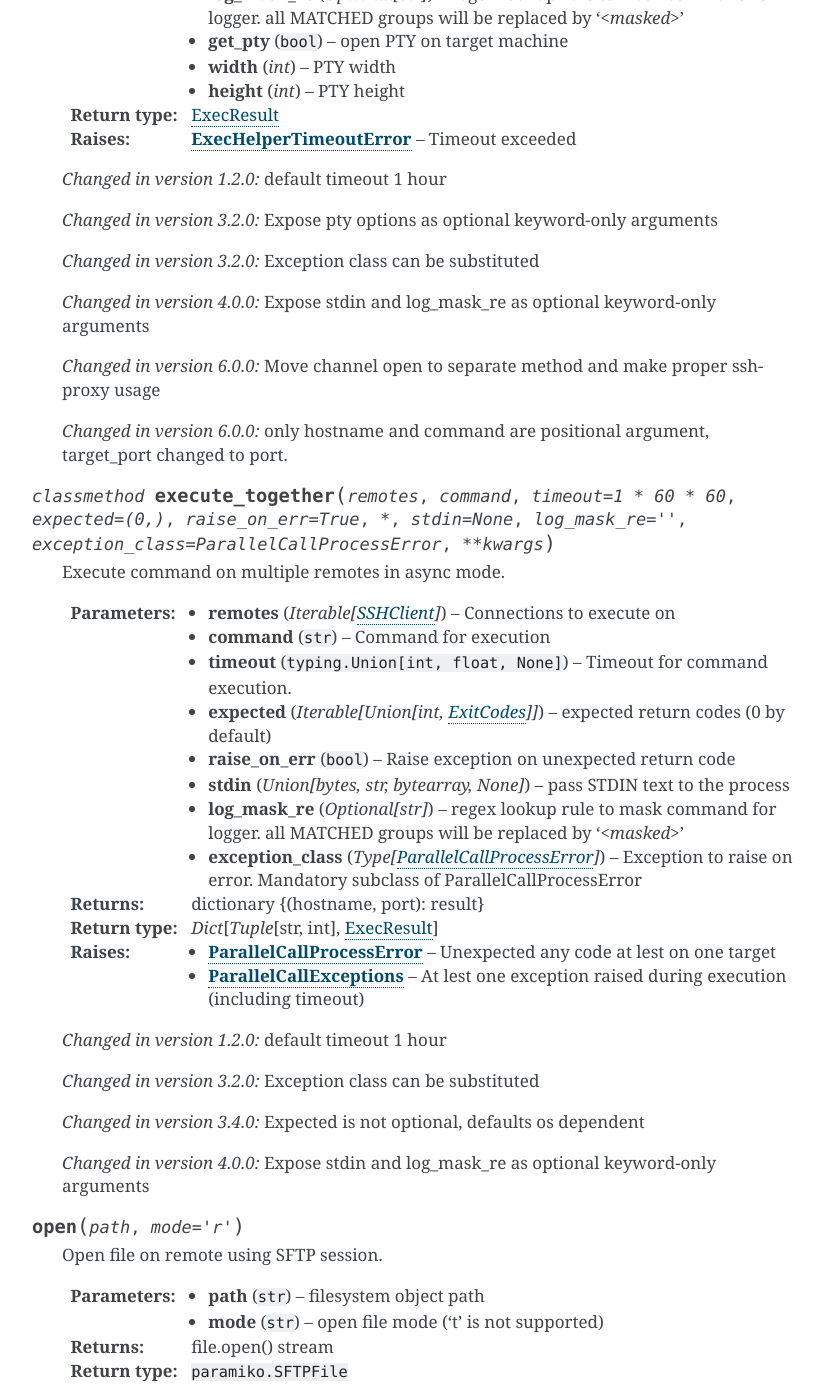
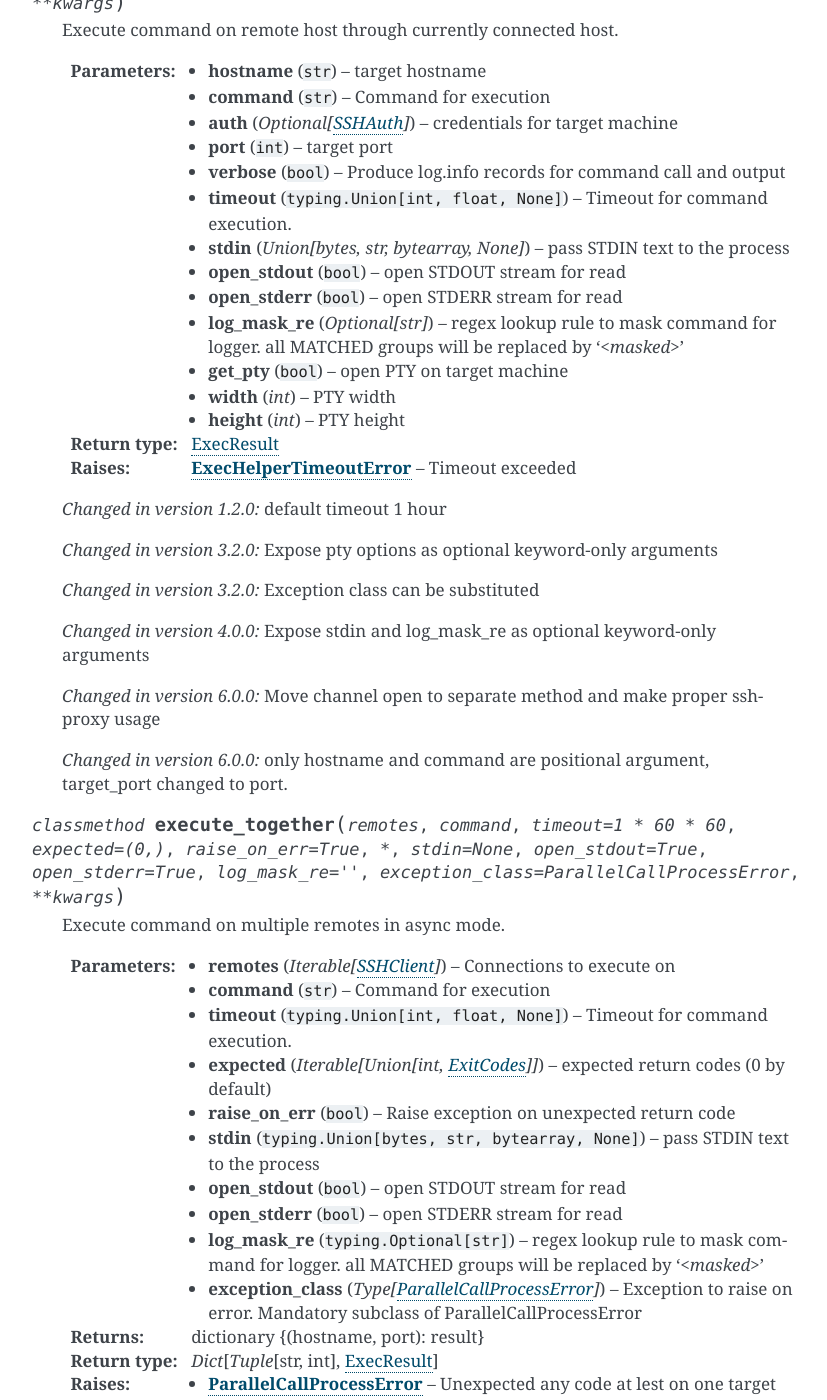
Before and after one commit to python-useful-helpers/exec-helpers, a Sphinx documentation site: the page built from doc/source/SSHClient.rst, in a window 1280 px wide and 1400 px high, scrolled down 6393 px. Shown: the whole window, without its empty margins (248-1075 px from the left). Built offline with Sphinx 7.4.7, drawn with Linux system fonts in a browser that asks for light colours; some of the changed text lies outside the part shown.

Commit message:
Expose common **kwargs and make useless override __enter__ to help with typing
* internals change: move optional parameters to keyword-only

```diff
--- a/doc/source/SSHClient.rst
+++ b/doc/source/SSHClient.rst
@@ -150,7 +150,7 @@ API: SSHClient and SSHAuth.
         .. Note:: Enter and exit ssh context manager is produced as well.
         .. versionadded:: 1.2.1
 
-    .. py:method:: execute(command, verbose=False, timeout=1*60*60, *, log_mask_re=None, stdin=None, **kwargs)
+    .. py:method:: execute(command, verbose=False, timeout=1*60*60, *, log_mask_re=None, stdin=None, open_stdout=True, open_stderr=True, **kwargs)
 
         Execute command and wait for return code.
 
@@ -164,12 +164,16 @@ API: SSHClient and SSHAuth.
         :type log_mask_re: ``typing.Optional[str]``
         :param stdin: pass STDIN text to the process
         :type stdin: ``typing.Union[bytes, str, bytearray, None]``
+        :param open_stdout: open STDOUT stream for read
+        :type open_stdout: ``bool``
+        :param open_stderr: open STDERR stream for read
+        :type open_stderr: ``bool``
         :rtype: ExecResult
         :raises ExecHelperTimeoutError: Timeout exceeded
 
         .. versionchanged:: 1.2.0 default timeout 1 hour
 
-    .. py:method:: __call__(command, verbose=False, timeout=1*60*60, *, log_mask_re=None, stdin=None, **kwargs)
+    .. py:method:: __call__(command, verbose=False, timeout=1*60*60, *, log_mask_re=None, stdin=None, open_stdout=True, open_stderr=True, **kwargs)
 
         Execute command and wait for return code.
 
@@ -183,12 +187,16 @@ API: SSHClient and SSHAuth.
         :type log_mask_re: ``typing.Optional[str]``
         :param stdin: pass STDIN text to the process
         :type stdin: ``typing.Union[bytes, str, bytearray, None]``
+        :param open_stdout: open STDOUT stream for read
+        :type open_stdout: ``bool``
+        :param open_stderr: open STDERR stream for read
+        :type open_stderr: ``bool``
         :rtype: ExecResult
         :raises ExecHelperTimeoutError: Timeout exceeded
 
         .. versionadded:: 3.3.0
 
-    .. py:method:: check_call(command, verbose=False, timeout=1*60*60, error_info=None, expected=(0,), raise_on_err=True, *, log_mask_re=None, stdin=None, exception_class=CalledProcessError, **kwargs)
+    .. py:method:: check_call(command, verbose=False, timeout=1*60*60, error_info=None, expected=(0,), raise_on_err=True, *, log_mask_re=None, stdin=None, open_stdout=True, open_stderr=True, exception_class=CalledProcessError, **kwargs)
 
         Execute command and check for return code.
 
@@ -208,6 +216,10 @@ API: SSHClient and SSHAuth.
         :type log_mask_re: ``typing.Optional[str]``
         :param stdin: pass STDIN text to the process
         :type stdin: ``typing.Union[bytes, str, bytearray, None]``
+        :param open_stdout: open STDOUT stream for read
+        :type open_stdout: ``bool``
+        :param open_stderr: open STDERR stream for read
+        :type open_stderr: ``bool``
         :param exception_class: Exception class for errors. Subclass of CalledProcessError is mandatory.
         :type exception_class: typing.Type[CalledProcessError]
         :rtype: ExecResult
@@ -218,7 +230,7 @@ API: SSHClient and SSHAuth.
         .. versionchanged:: 3.2.0 Exception class can be substituted
         .. versionchanged:: 3.4.0 Expected is not optional, defaults os dependent
 
-    .. py:method:: check_stderr(command, verbose=False, timeout=1*60*60, error_info=None, raise_on_err=True, *, expected=(0,), log_mask_re=None, stdin=None, exception_class=CalledProcessError, **kwargs)
+    .. py:method:: check_stderr(command, verbose=False, timeout=1*60*60, error_info=None, raise_on_err=True, *, expected=(0,), log_mask_re=None, stdin=None, open_stdout=True, open_stderr=True, exception_class=CalledProcessError, **kwargs)
 
         Execute command expecting return code 0 and empty STDERR.
 
@@ -238,6 +250,10 @@ API: SSHClient and SSHAuth.
         :type log_mask_re: ``typing.Optional[str]``
         :param stdin: pass STDIN text to the process
         :type stdin: ``typing.Union[bytes, str, bytearray, None]``
+        :param open_stdout: open STDOUT stream for read
+        :type open_stdout: ``bool``
+        :param open_stderr: open STDERR stream for read
+        :type open_stderr: ``bool``
         :param exception_class: Exception class for errors. Subclass of CalledProcessError is mandatory.
         :type exception_class: typing.Type[CalledProcessError]
         :rtype: ExecResult
@@ -276,7 +292,7 @@ API: SSHClient and SSHAuth.
 
         .. versionadded:: 6.0.0
 
-    .. py:method:: execute_through_host(hostname, command, *, auth=None, port=22, verbose=False, timeout=1*60*60, stdin=None, log_mask_re="", get_pty=False, width=80, height=24, **kwargs)
+    .. py:method:: execute_through_host(hostname, command, *, auth=None, port=22, verbose=False, timeout=1*60*60, stdin=None, open_stdout=True, open_stderr=True, log_mask_re="", get_pty=False, width=80, height=24, **kwargs)
 
         Execute command on remote host through currently connected host.
 
@@ -294,6 +310,10 @@ API: SSHClient and SSHAuth.
         :type timeout: ``typing.Union[int, float, None]``
         :param stdin: pass STDIN text to the process
         :type stdin: typing.Union[bytes, str, bytearray, None]
+        :param open_stdout: open STDOUT stream for read
+        :type open_stdout: ``bool``
+        :param open_stderr: open STDERR stream for read
+        :type open_stderr: ``bool``
         :param log_mask_re: regex lookup rule to mask command for logger. all MATCHED groups will be replaced by '<*masked*>'
         :type log_mask_re: typing.Optional[str]
         :param get_pty: open PTY on target machine
@@ -312,7 +332,7 @@ API: SSHClient and SSHAuth.
         .. versionchanged:: 6.0.0 Move channel open to separate method and make proper ssh-proxy usage
         .. versionchanged:: 6.0.0 only hostname and command are positional argument, target_port changed to port.
 
-    .. py:classmethod:: execute_together(remotes, command, timeout=1*60*60, expected=(0,), raise_on_err=True, *, stdin=None, log_mask_re="", exception_class=ParallelCallProcessError, **kwargs)
+    .. py:classmethod:: execute_together(remotes, command, timeout=1*60*60, expected=(0,), raise_on_err=True, *, stdin=None, open_stdout=True, open_stderr=True, log_mask_re="", exception_class=ParallelCallProcessError, **kwargs)
 
         Execute command on multiple remotes in async mode.
 
@@ -327,9 +347,13 @@ API: SSHClient and SSHAuth.
         :param raise_on_err: Raise exception on unexpected return code
         :type raise_on_err: ``bool``
         :param stdin: pass STDIN text to the process
-        :type stdin: typing.Union[bytes, str, bytearray, None]
+        :type stdin: ``typing.Union[bytes, str, bytearray, None]``
+        :param open_stdout: open STDOUT stream for read
+        :type open_stdout: ``bool``
+        :param open_stderr: open STDERR stream for read
+        :type open_stderr: ``bool``
         :param log_mask_re: regex lookup rule to mask command for logger. all MATCHED groups will be replaced by '<*masked*>'
-        :type log_mask_re: typing.Optional[str]
+        :type log_mask_re: ``typing.Optional[str]``
         :param exception_class: Exception to raise on error. Mandatory subclass of ParallelCallProcessError
         :type exception_class: typing.Type[ParallelCallProcessError]
         :return: dictionary {(hostname, port): result}
```
Also changed, not shown: README.rst (+21 -1 lines), doc/source/Subprocess.rst (+20 -4 lines), 5 other files.
